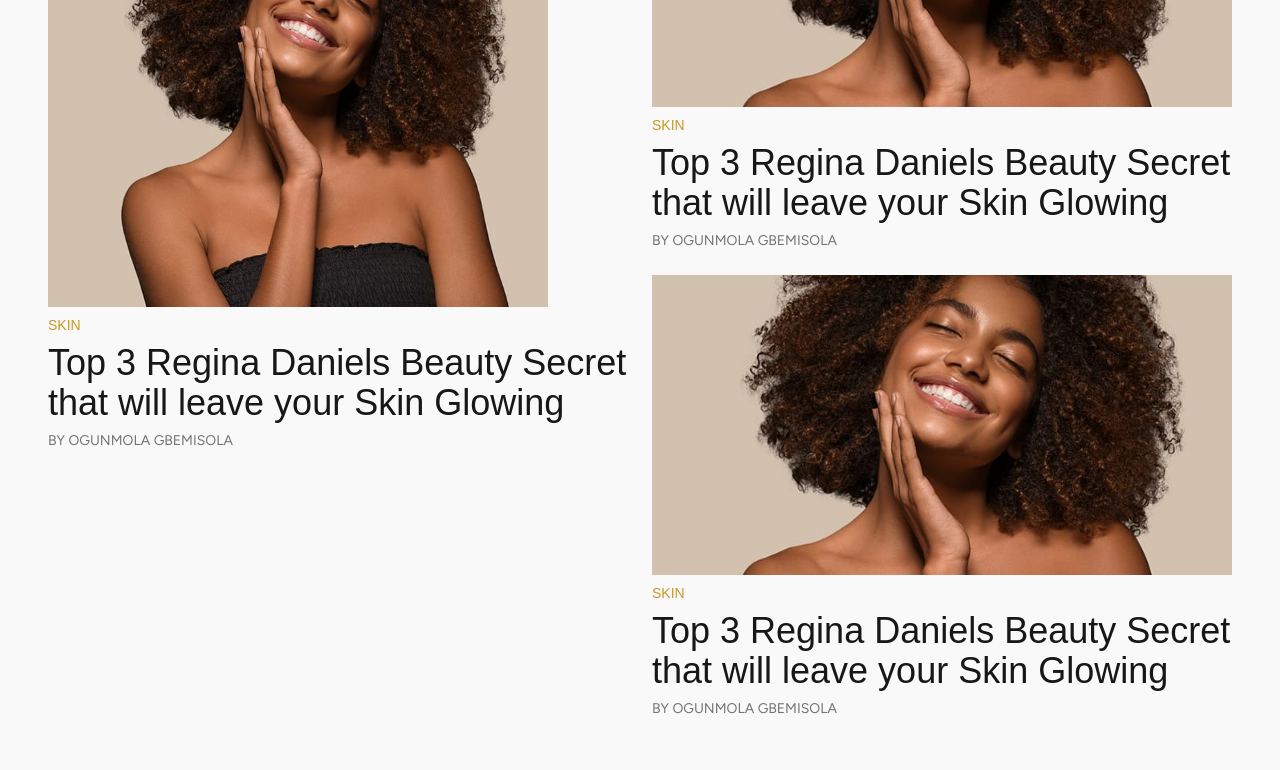
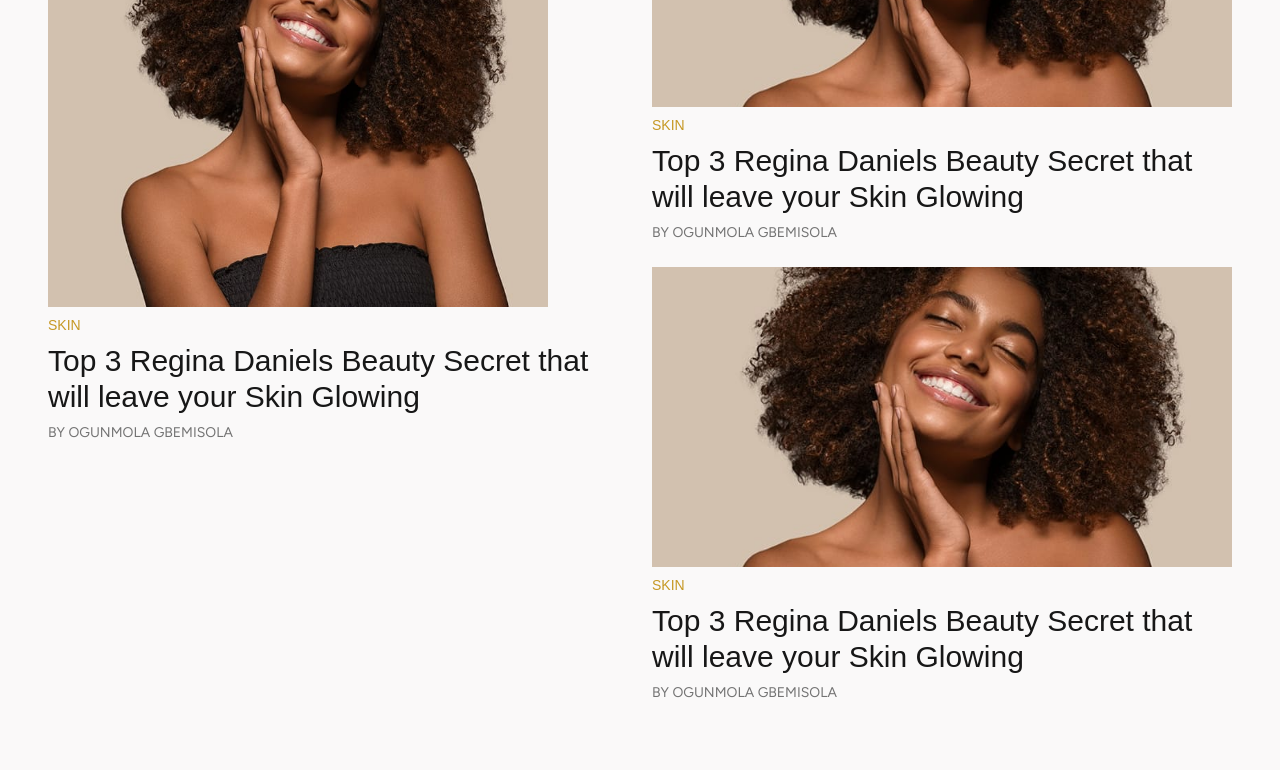
Before and after one commit to Nnenna-udefi/Seraphe-beauty, a Next.js app: page / in a window 1280 px wide. Shown: the part 420-1190 px from the top of the page. Built offline with nearby package versions, Linux system fonts and the light colour scheme; a web font is replaced by a local one.

Commit message:
feat: added community page

```diff
--- a/app/components/about.tsx
+++ b/app/components/about.tsx
@@ -159,7 +159,7 @@
 
           <div className="py-10">
             <H3 className="text-primaryBg ">Project Leadership</H3>
-            <div className="flex gap-4 md:flex-row flex-col pt-3 md:pt-0">
+            <div className="grid grid-cols-2 md:grid-cols-4 gap-4 pt-3 md:pt-0">
               {teamDummy.map((item) => (
                 <div key={item.id} className="">
                   <div className=" ">
--- a/app/components/home.tsx
+++ b/app/components/home.tsx
@@ -24,7 +24,7 @@
           </div>
           <div>
             <h3 className="uppercase text-yellowText text-sm pt-2">Skin</h3>
-            <h1 className="md:text-4xl text-2xl py-2 ">
+            <h1 className="md:text-3xl text-xl py-2 ">
               Top 3 Regina Daniels Beauty Secret that will leave your Skin
               Glowing
             </h1>
@@ -47,7 +47,7 @@
             </div>
             <div>
               <h3 className="uppercase text-yellowText text-sm pt-2">Skin</h3>
-              <h1 className="md:text-4xl text-2xl py-2">
+              <h1 className="md:text-3xl text-xl py-2">
                 Top 3 Regina Daniels Beauty Secret that will leave your Skin
                 Glowing
               </h1>
@@ -69,7 +69,7 @@
             </div>
             <div>
               <h3 className="uppercase text-yellowText text-sm pt-2">Skin</h3>
-              <h1 className="md:text-4xl text-2xl py-2">
+              <h1 className="md:text-3xl text-2xl py-2">
                 Top 3 Regina Daniels Beauty Secret that will leave your Skin
                 Glowing
               </h1>
@@ -174,7 +174,7 @@
       <div className="md:px-12 px-6 py-10  md:py-16">
         <H1>Lifestyle</H1>
         <div className="py-6 flex md:flex-row flex-col justify-between ">
-          <div>
+          <div className="pb-6">
             <div className="">
               <Image
                 src={model}
@@ -186,7 +186,7 @@
             </div>
             <div>
               <h3 className="uppercase text-yellowText text-sm pt-2">Skin</h3>
-              <h1 className="md:text-4xl text-2xl py-2 md:w-[80%] w-full">
+              <h1 className="md:text-3xl text-xl py-2 md:w-[80%] w-full">
                 Top 3 Regina Daniels Beauty Secret that will leave your Skin
                 Glowing
               </h1>
```
